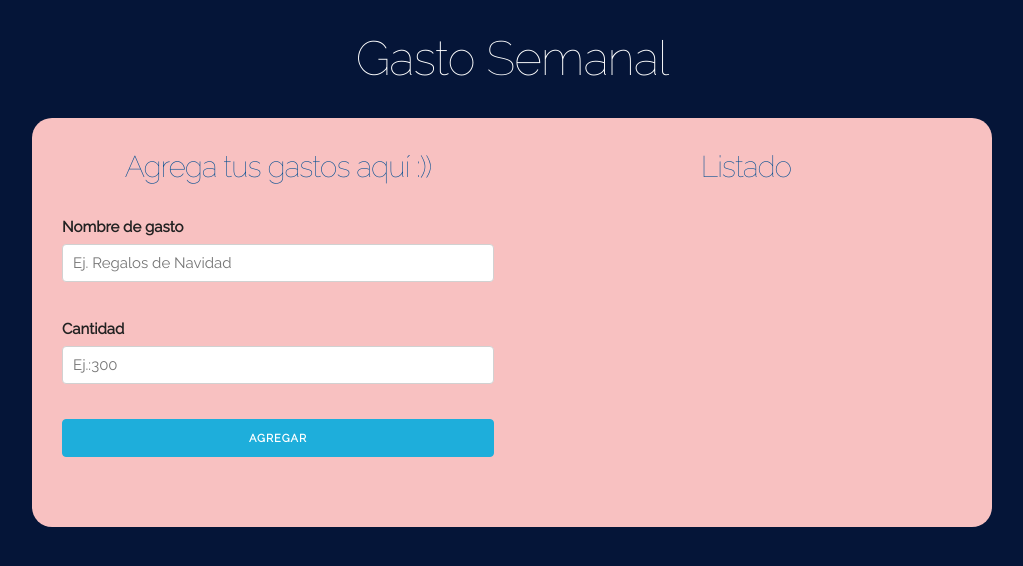
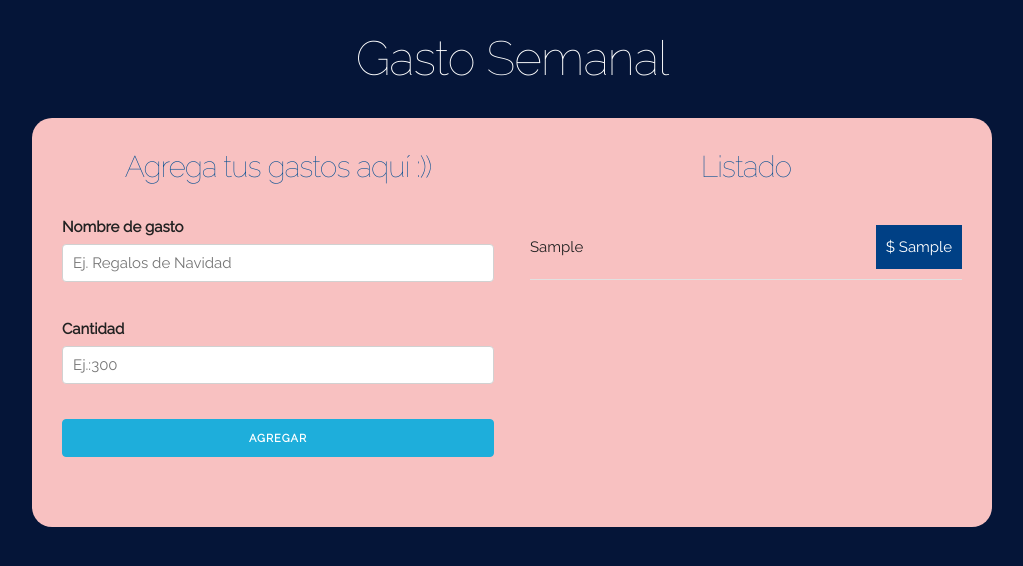
Before and after one commit to soymelisa/gastoNavidad, a React (Create React App) app: page / in a window 1280 px wide. Both pictures are taken after typing "Sample", "Sample" into the empty fields and a click on the input "Agregar". Shown: the top 566 px of the page, without its empty margins (128-1151 px from the left). Built offline with nearby package versions, Linux system fonts and the light colour scheme.

Commit message:
agregando y mostrando gastos

```diff
--- /dev/null
+++ b/src/componentes/Gasto.js
@@ -0,0 +1,19 @@
+import React, {Component} from 'react';
+
+class Gasto extends Component {
+    render() {
+        const {cantidadGastoRef, nombreGastoRef} = this.props.gasto;
+        return(
+            <li className="gastos">
+                <p>
+                    {nombreGastoRef}
+                    <span className="gasto">
+                        $ {cantidadGastoRef}
+                    </span>
+                </p>
+            </li>
+        )
+    }
+}
+
+export default Gasto;
--- a/src/componentes/Listado.js
+++ b/src/componentes/Listado.js
@@ -1,11 +1,19 @@
-import React, {Component} from 'react'; //#endregion
+import React, {Component} from 'react';
+import Gasto from './Gasto';
 
 class Listado extends Component {
     render() {
         return(
             <div className="gastos-realizados">
                 <h2>Listado</h2>
+                {Object.keys( this.props.gastos ).map(key => (
 
+                <Gasto
+                key={key}
+                    // un prop nuevo
+                    gasto = {this.props.gastos[key]}
+                />
+                ))}
             </div>
         )
     }
```
